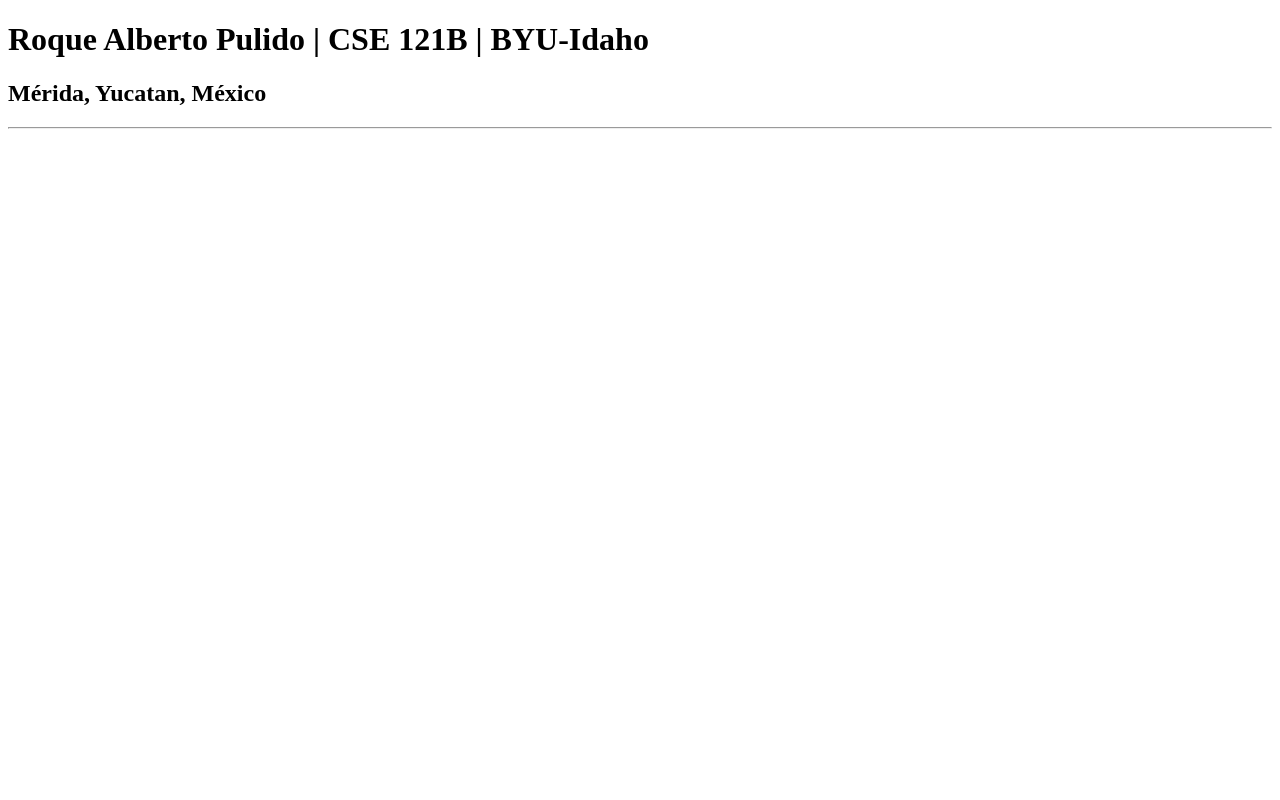
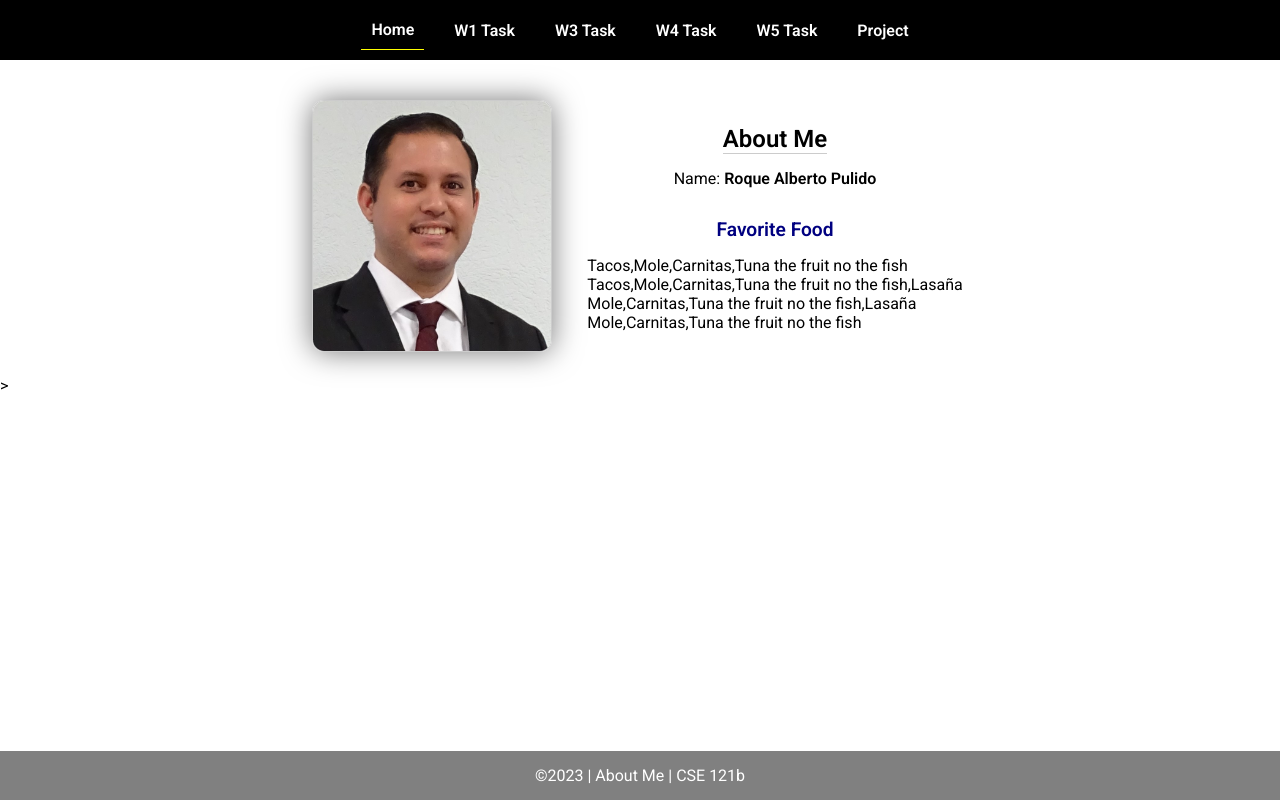
Before and after one commit to roquepulido/cse121b, a plain HTML site: page index.html in a window 1280 px wide. Drawn offline with Linux system fonts and the light colour scheme.

Commit message:
adding work w2

```diff
--- a/index.html
+++ b/index.html
@@ -1,13 +1,46 @@
 <!DOCTYPE html>
 <html lang="en">
 <head>
-    <meta charset="UTF-8">
-    <meta name="viewport" content="width=device-width, initial-scale=1.0">
-    <title>Roque Alberto Pulido | CSE 121B | BYU-Idaho</title>
+  <meta charset="UTF-8">
+  <meta name="viewport" content="width=device-width, initial-scale=1.0">
+  <title>About Me | CSE 121b | W02: Programming Tasks</title>
+  <link rel="preconnect" href="https://fonts.googleapis.com">
+  <link rel="preconnect" href="https://fonts.gstatic.com" crossorigin>
+  <link href="https://fonts.googleapis.com/css2?family=Roboto:wght@400;600&display=swap"
+    rel="stylesheet">
+  <link rel="stylesheet" href="styles/main.css">
 </head>
+
 <body>
-    <h1>Roque Alberto Pulido | CSE 121B | BYU-Idaho</h1>
-    <h2>Mérida, Yucatan, México</h2>
-    <hr>
+  <nav>
+    <ul id="menu">
+      <li><a id="toggleMenu">&equiv;</a></li>
+      <li><a href="index.html" class="active">Home</a></li>
+      <li><a href="w01-task.html">W1 Task</a></li>
+      <li><a href="w03-task.html">W3 Task</a></li>
+      <li><a href="w04-task.html">W4 Task</a></li>
+      <li><a href="w05-task.html">W5 Task</a></li>
+      <li><a href="project.html">Project</a></li>
+    </ul>
+  </nav>
+  <main id="home">
+    <picture>
+      <img src="images/placeholder.png" alt="Placeholder Image">
+    </picture>
+    <section>
+      <h1>About Me</h1>
+      <div class="info">Name: <span id="name"></span></div>
+      <h2>Favorite Food</h2>
+      <div class="block" id="food"></div>
+    </section>
+  </main>
+  <footer>
+    &copy;<span id="year"></span> | About Me | CSE 121b
+  </footer>
+  <script src="scripts/main.js"></script>
+  <script src="scripts/w02-task.js"></script>
+</body>
+
+>
 </body>
 </html>
--- /dev/null
+++ b/scripts/main.js
@@ -0,0 +1,9 @@
+// copyright year
+document.querySelector('#year').textContent = new Date().getFullYear();
+
+// toggle menu in small view
+const toggleMenu = () => {
+    document.querySelector('#menu').classList.toggle('open');
+}
+
+document.querySelector('#toggleMenu').addEventListener('click', toggleMenu);
--- /dev/null
+++ b/scripts/w02-task.js
@@ -0,0 +1,40 @@
+/* W02-Task - Profile Home Page */
+
+/* Step 1 - Setup type tasks - no code required */
+
+/* Step 2 - Variables */
+const fullName = "Roque Alberto Pulido";
+const currentYear = "2023";
+const profilePicture = "images/photo.jpg";
+
+/* Step 3 - Element Variables */
+const nameElement = document.getElementById("name");
+const foodElement = document.getElementById("food");
+const yearElement = document.querySelector("#year");
+const imageElement = document.querySelector(
+  'img[src="images/placeholder.png"]'
+);
+
+/* Step 4 - Adding Content */
+nameElement.innerHTML = `<strong>${fullName}</strong>`;
+yearElement.textContent = currentYear;
+imageElement.setAttribute("src", profilePicture);
+imageElement.setAttribute("alt", `Profile image of ${fullName}`);
+
+/* Step 5 - Array */
+
+const arrayFavoriteFood = [
+  "Tacos",
+  "Mole",
+  "Carnitas",
+  "Tuna the fruit no the fish",
+];
+
+foodElement.textContent = arrayFavoriteFood;
+const singleFavoriteFood = "Lasaña";
+arrayFavoriteFood.push(singleFavoriteFood);
+foodElement.innerHTML += `<br>${arrayFavoriteFood}`;
+arrayFavoriteFood.shift();
+foodElement.innerHTML += `<br>${arrayFavoriteFood}`;
+arrayFavoriteFood.pop();
+foodElement.innerHTML += `<br>${arrayFavoriteFood}`;
--- /dev/null
+++ b/styles/main.css
@@ -0,0 +1,157 @@
+/* Universal Selector */
+* {
+    margin: 0;
+    padding: 0;
+    box-sizing: border-box;
+}
+
+/* HTML Selectors */
+body {
+    font-family: 'Roboto', Helvetica, sans-serif;
+}
+
+nav {
+    background-color: black;
+    width: 100%;
+    position: fixed;
+    top: 0;
+}
+
+nav ul {
+    display: flex;
+    flex-direction: column;
+    align-items: center;
+    max-width: fit-content;
+    margin: 0 auto;
+}
+
+nav ul li {
+    flex: 1 1 auto;
+}
+
+nav ul li:first-child {
+    display: block;
+    font-size: 2rem;
+}
+
+nav ul li:first-child a {
+    padding: 1px 10px;
+}
+
+nav ul li {
+    display: none;
+    list-style: none;
+    margin: 10px;
+}
+
+nav ul li a {
+    display: block;
+    padding: 10px;
+    text-decoration: none;
+    font-weight: 600;
+    color: white;
+    text-align: center;
+}
+
+nav ul li a:hover {
+    background-color: #efefef;
+    color: black;
+}
+
+h1, h2 {
+    text-align: center;
+    margin-bottom: 15px;
+
+}
+
+h1 {
+border-bottom: 1px solid #ccc;
+}
+
+h2 {
+    font-size: 1.2rem;
+    color: navy;
+    text-align: center;
+    margin-top: 30px;
+}
+
+main {
+    margin-top: 125px;
+    display: grid;
+    grid-template-columns: 1fr;
+    grid-gap: 20px;
+    align-items: center;
+    justify-content: center;
+}
+
+picture {
+    margin: 0 auto;
+}
+
+picture img {
+    width: 240px;
+    height: auto;
+    border-radius: 5%;
+    border: 1px solid #ccc;
+    box-shadow: 0 0 30px #777;
+}
+
+section {
+    display: flex;
+    flex-direction: column;
+    align-items: center;
+    margin: 10px
+}
+
+label {
+    margin: 15px 0;
+}
+
+footer {
+    background-color: gray;
+    color: white;
+    padding: 15px;
+    text-align: center;
+    width: 100%;
+    position: fixed;
+    bottom: 0;
+}
+
+/* Class Selectors */
+.active {
+    border-bottom: 1px solid yellow;
+}
+
+.open li {
+    display: block;
+}
+
+.block {
+    display: block;
+}
+
+/* ID Selectors */
+
+/* Media Queries */
+@media only screen and (min-width: 32.5em) {
+    nav ul {
+        flex-direction: row;
+    }
+
+    nav ul li:first-child {
+        display: none;
+    }
+
+    nav ul li {
+        display: block;
+    }
+
+    main {
+        margin: 100px auto 20px;
+        grid-template-columns: 250px 1fr;
+        max-width: -moz-fit-content;
+        max-width: fit-content;
+
+    }
+
+}
```
Also changed, not shown: index-old.html (added, +13 -0 lines), images/photo.jpg (added), images/placeholder.png (added).
